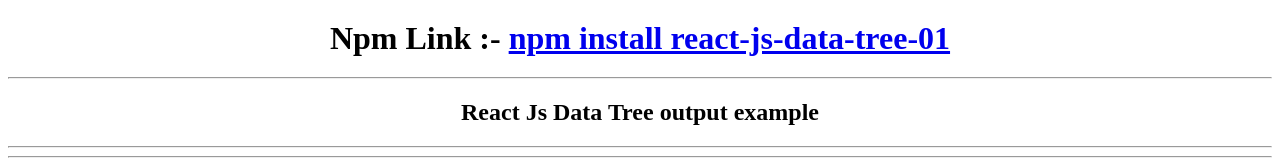
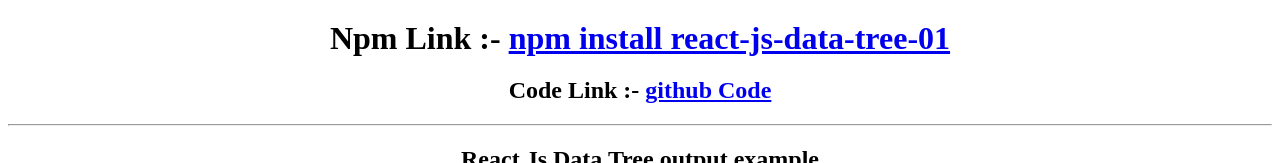
Before and after one commit to djangir/react-js-ul-data-tree, a website: page index.html in a window 1280 px wide. Shown: the top 163 px of the page. Drawn offline with Linux system fonts and the light colour scheme; grey boxes are pictures that could not be loaded.

Commit message:
add github link

```diff
--- a/index.html
+++ b/index.html
@@ -38,6 +38,13 @@
       npm install react-js-data-tree-01
     </a>
   </h1>
+
+  <h2> Code Link :-
+    <a href="https://github.com/djangir/react-js-ul-data-tree" target="_blank">
+      github Code
+    </a>
+  </h2>
+
   <hr />
 
   <h2> React Js Data Tree output example </h2>
```
